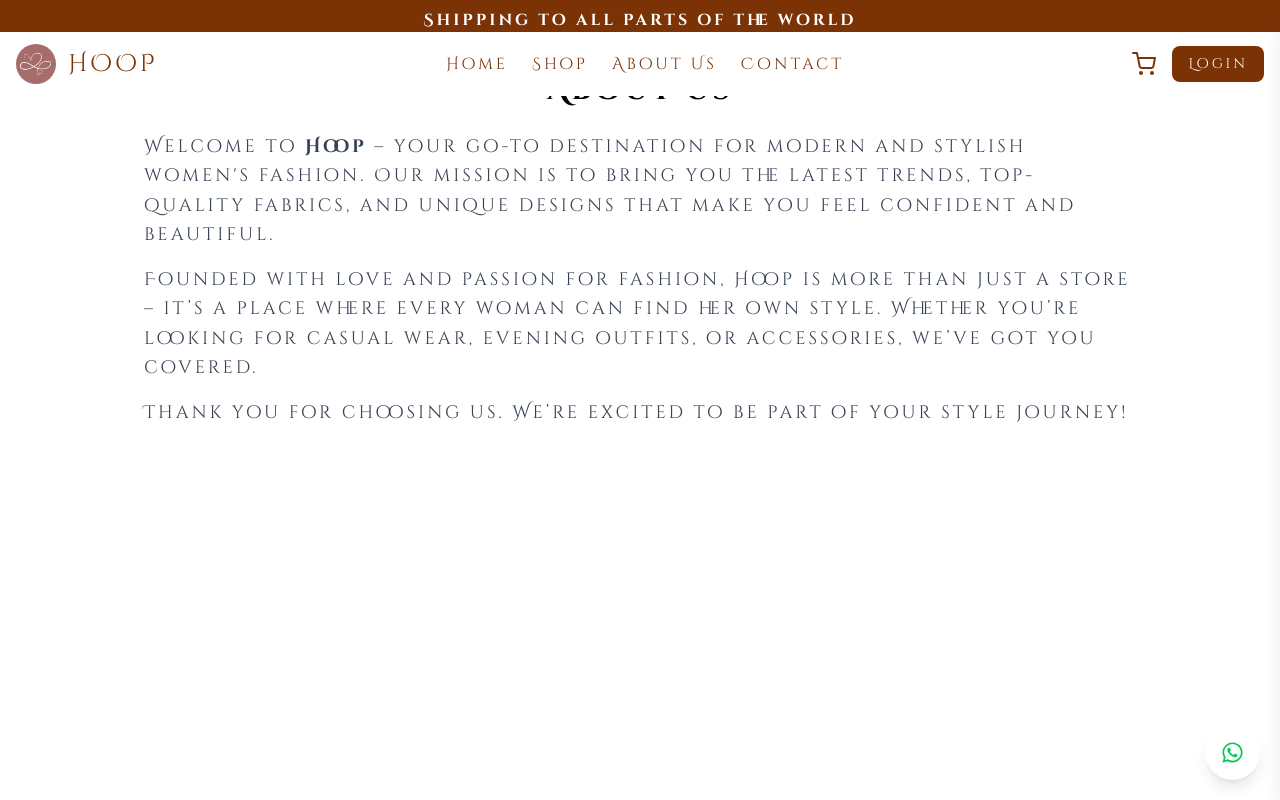
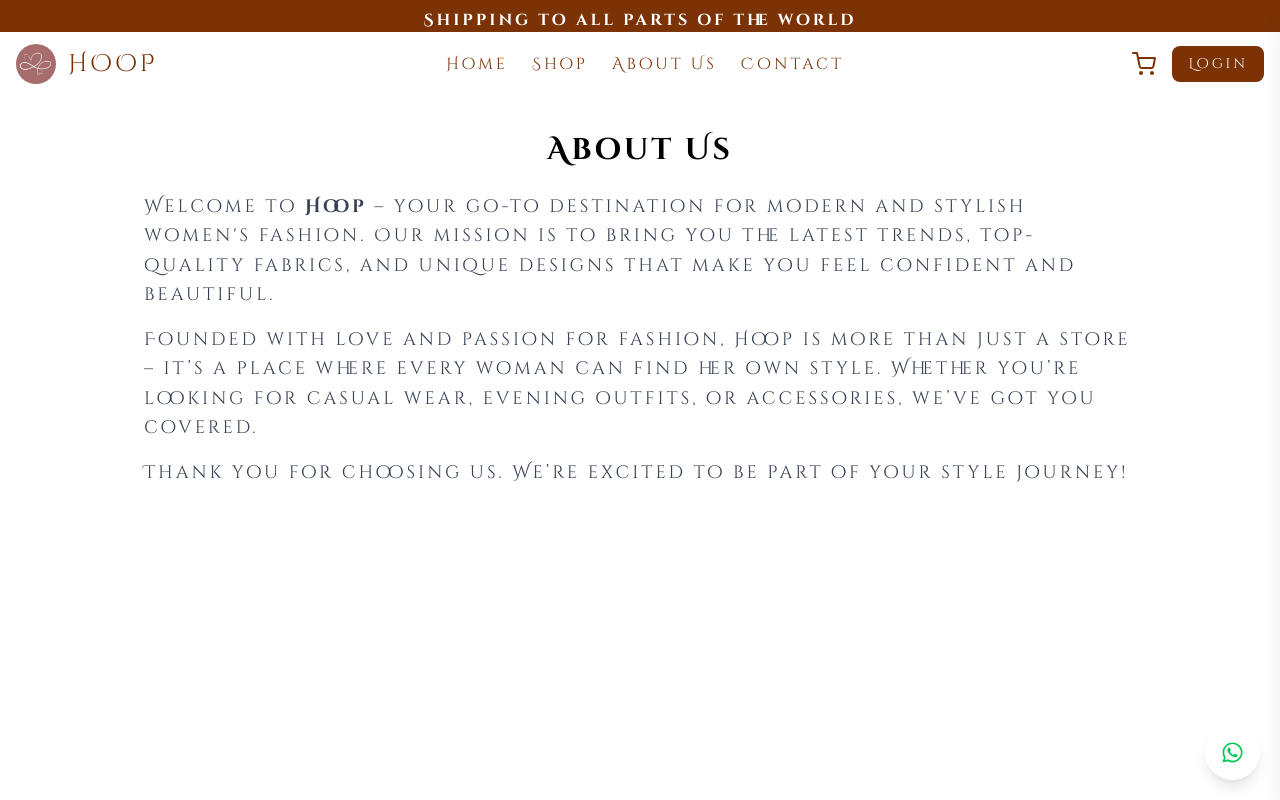
Before and after one commit to dinaHellal/HOOP, a React (Vite) app: page /about in a window 1280 px wide. Built offline with nearby package versions, Linux system fonts and the light colour scheme.

Commit message:
Add: Margin Top In About Page

```diff
--- a/src/pages/About.tsx
+++ b/src/pages/About.tsx
@@ -3,7 +3,7 @@ import { FaWhatsapp } from "react-icons/fa";
 export default function About() {
 
   return (
-    <div className="max-w-5xl mx-auto px-4 py-8">
+    <div className="max-w-5xl mt-15 mx-auto px-4 py-8">
       <h1 className="text-3xl font-bold mb-6 text-center">About Us</h1>
       <a
         href="https://wa.me/201004466279"
```
